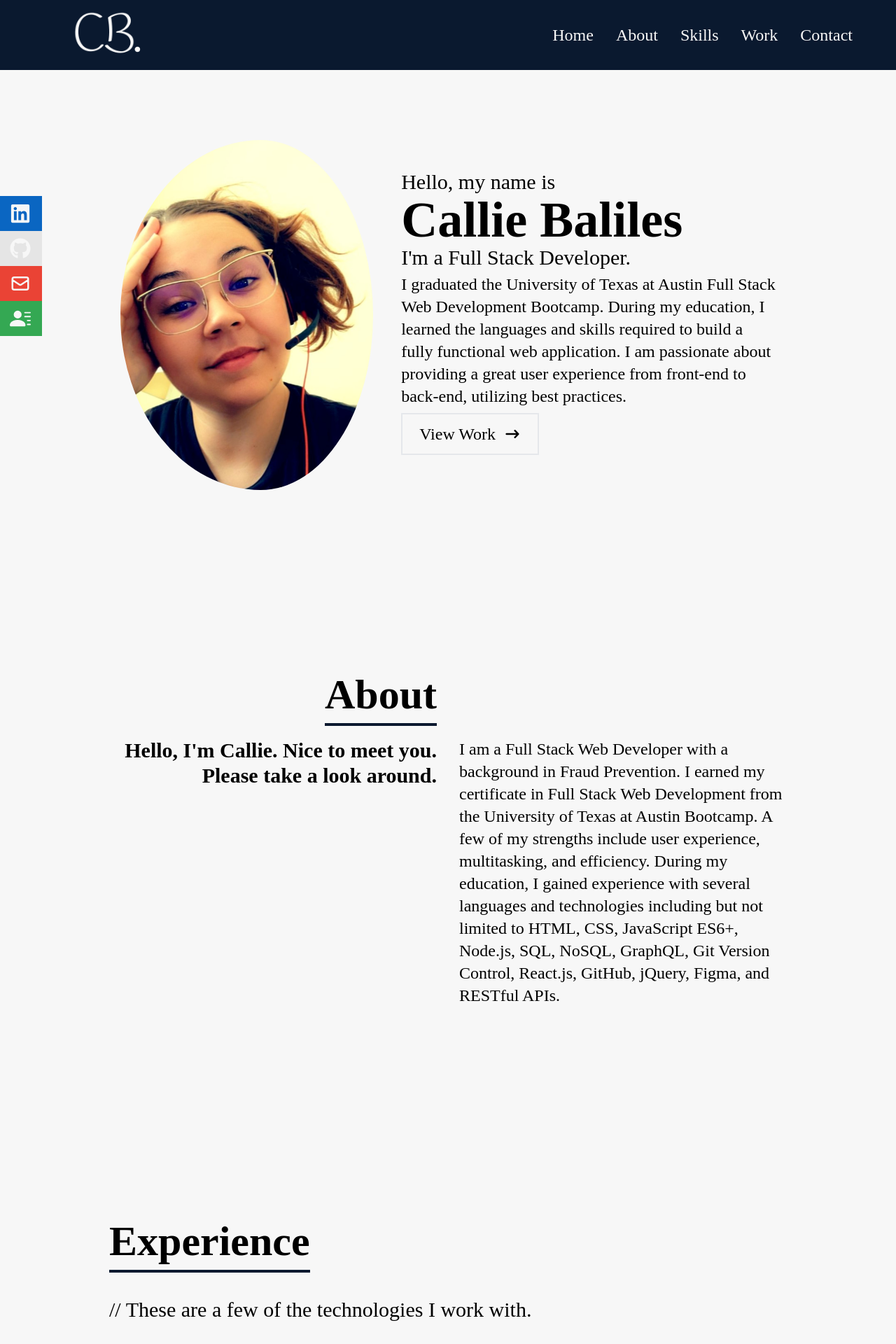
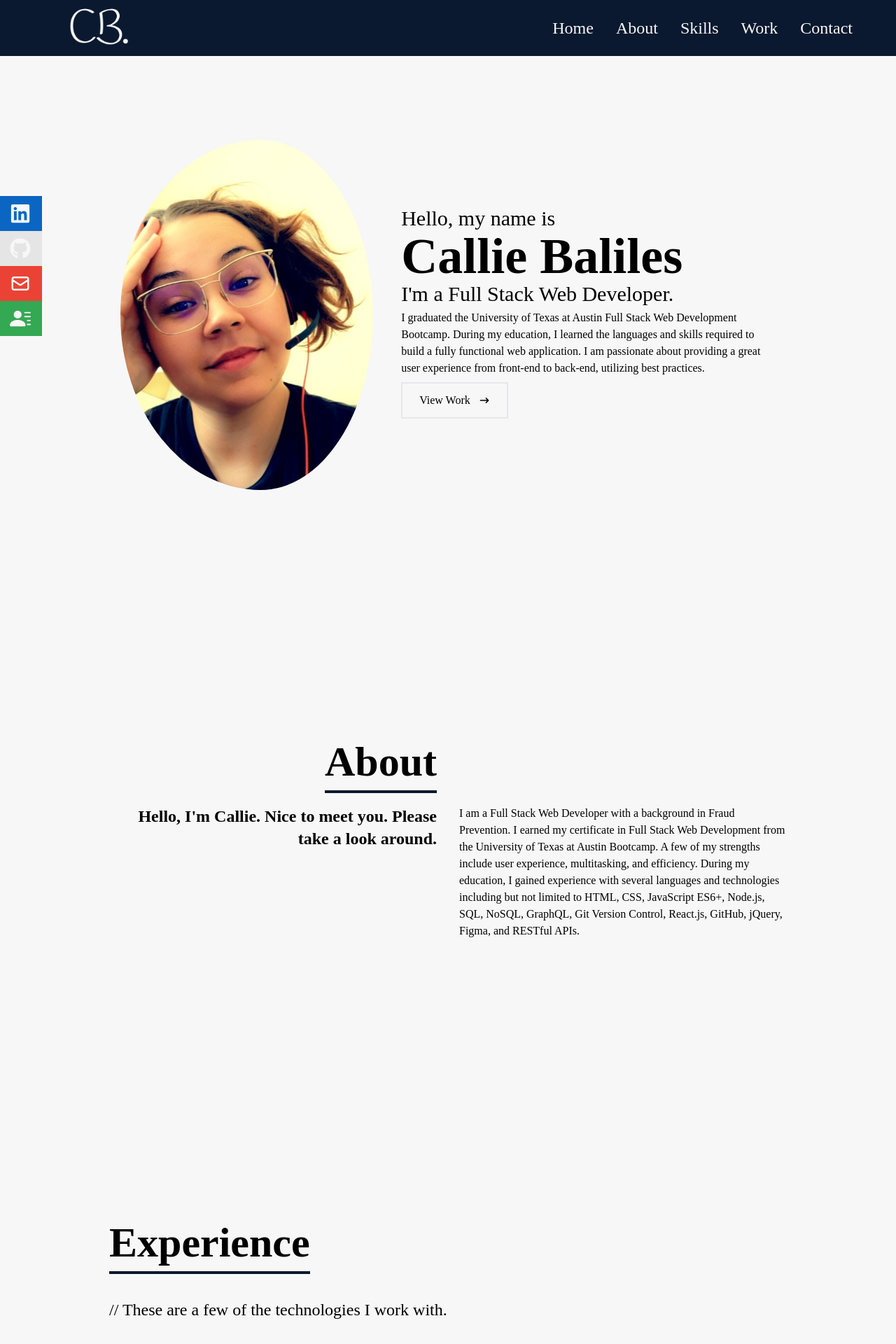
Before and after one commit to CalCar0707/W20C-reactportfolio, a React (Create React App) app: page / in a window 1280 px wide. Shown: the top 1920 px of the page at 70% size. Built offline with nearby package versions, Linux system fonts and the light colour scheme.

Commit message:
updated size of text in all components

```diff
--- a/src/components/About.js
+++ b/src/components/About.js
@@ -1,6 +1,4 @@
-import React from 'react';
-
-import AboutImg from '../img/about-sig.png';
+import React from 'react';;
 
 export default function About(){
     return (
@@ -14,11 +12,11 @@ export default function About(){
 
                 </div>
                 <div className='max-w-[1000px] w-full grid sm:grid-cols-2 gap-8 px-4'>
-                <div className='sm:text-right text-3xl font-bold'>
+                <div className='sm:text-right text-2xl font-bold'>
                     <p>Hello, I'm Callie. Nice to meet you. Please take a look around.</p>
                 </div>
                 <div>
-                    <p className='text-2xl'>
+                    <p>
                     I am a Full Stack Web Developer with a background in Fraud Prevention. I earned my certificate in
                     Full Stack Web Development from the University of Texas at Austin Bootcamp.
                     A few of my strengths include user experience, multitasking, and efficiency. During my education,
--- a/src/components/Contact.js
+++ b/src/components/Contact.js
@@ -6,7 +6,7 @@ export default function Contact() {
             <form method="POST" action="https://getform.io/f/cba3d8f0-bee2-4310-b0ab-fb901d98d12b" className="flex flex-col max-w-[600px] w-full">
                 <div className='pb-8'>
                     <p className='text-6xl font-bold inline pb-[8px] border-b-4 border-[#0a192f]'>Contact</p>
-                    <p className='text-3xl py-4 pt-[50px]'> // Submit the form below or reach out via email- callienicole0419@gmail.com .</p>
+                    <p className='text-2xl py-4 pt-[50px]'> // Submit the form below or reach out via email- callienicole0419@gmail.com .</p>
                 </div>
                 <input type="text" placeholder="Name" name="email" />
                 <input className="my-4 p-2" type="email" placeholder="Email" name="email" />
--- a/src/components/Home.js
+++ b/src/components/Home.js
@@ -1,6 +1,5 @@
 import React from 'react';
 import {HiArrowNarrowRight} from 'react-icons/hi';
-// import Logo from '../img/Cal-Bal-dark-2.jpg';
 import {Link} from 'react-scroll';
 
 import profilePic from '../img/portfolio pic.jpg';
@@ -15,14 +14,14 @@ export default function Home(){
                 <img src={profilePic} className='profilepic pr-10 ' alt='developer pic' />
                 <div className='flex flex-col justify-center '>
                 <p className='text-3xl'>Hello, my name is</p>
-                {/* <img className='h-[80px] py-[8px]' src={Logo} /> */}
+
                 <h1 className='text-5xl sm:text-7xl font-bold'>Callie Baliles</h1>
-                <h2 className='text-3xl'>I'm a Full Stack Developer.</h2>
-                <p className='text-2xl pt-1'>   I graduated the University of Texas at Austin Full Stack Web Development Bootcamp. During my education,
+                <h2 className='text-3xl'>I'm a Full Stack Web Developer.</h2>
+                <p className='text-1xl pt-1'>   I graduated the University of Texas at Austin Full Stack Web Development Bootcamp. During my education,
                 I learned the languages and skills required to build a fully functional web application. I am passionate about
                 providing a great user experience from front-end to back-end, utilizing best practices.</p>
                 <div>
-                    <button className='text-2xl border-2 px-6 py-3 my-2 flex items-center'>
+                    <button className=' border-2 px-6 py-3 my-2 flex items-center'>
                         <Link to="work">View Work </Link><HiArrowNarrowRight className='ml-3' /></button>
                 </div>
                 </div>
--- a/src/components/Navigation.js
+++ b/src/components/Navigation.js
@@ -10,8 +10,8 @@ export default function Navigation() {
     const handleClick = () => setNav(!nav)
 
     return (
-        <div className='fixed w-full h-[100px] flex justify-between items-center px-4 bg-[#0a192f] text-[#f7f7f7]'>
-                <img src={Logo} alt='Logo Image' style={{width: '250px'}} className='pl-[30px] pt-1'/>
+        <div className='fixed w-full h-[80px] flex justify-between items-center px-4 bg-[#0a192f] text-[#f7f7f7]'>
+                <img src={Logo} alt='Logo Image' style={{width: '225px'}} className='pl-[30px] pt-1'/>
            {/* menu */}
            <div>
                 <ul className='hidden md:flex text-2xl pr-[30px]'>
--- a/src/components/Skills.js
+++ b/src/components/Skills.js
@@ -18,7 +18,7 @@ export default function Skills() {
           <div className='max-w-[1000px] mx-auto p-4 flex flex-col justify-center w-full h-full'>
             <div>
                 <p className='text-6xl font-bold inline pb-[8px] border-b-4 border-[#0a192f]'>Experience</p>
-                <p className='text-3xl py-4 pt-[50px]'> // These are a few of the technologies I work with.</p>
+                <p className='text-2xl py-4 pt-[50px]'> // These are a few of the technologies I work with.</p>
             </div>
 
             <div className='w-full grid grid-cols-2 sm:grid-cols-4 gap-4 text-center py-8'>
--- a/src/components/Work.js
+++ b/src/components/Work.js
@@ -14,7 +14,7 @@ export default function Work() {
         <div className='max-w-[1000px] mx-auto p-4 flex flex-col justify-center w-full h-full'>
             <div >
                 <p className='text-6xl font-bold inline pb-[8px] border-b-4 border-[#0a192f]'> Work</p>
-                <p className='text-3xl py-[50px]'>// Check out some of my recent work.</p>
+                <p className='text-2xl py-[50px]'>// Check out some of my recent work.</p>
             </div>
 
             {/* Container for projects */}
```
